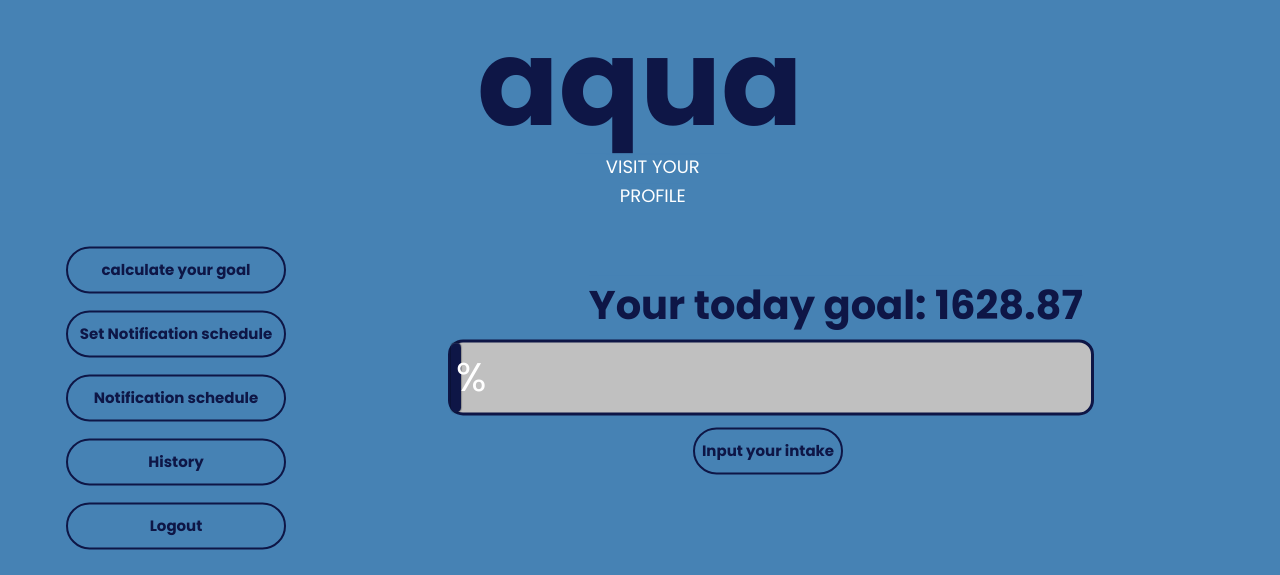
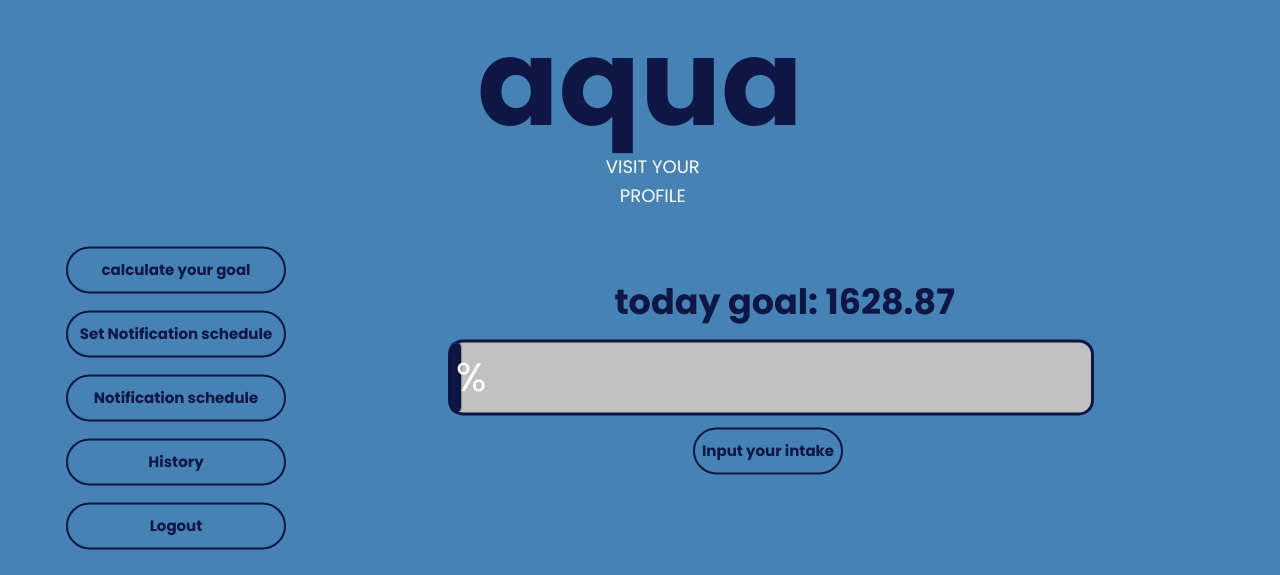
Before and after one commit to Aquaholic-ISP/Aquaholic, a Django app: page /aquaholic/ in a window 1280 px wide. Shown: the part 109-684 px from the top of the page. Run offline with Django 4.2, Linux system fonts and the light colour scheme; a user stored in the database is signed in; data comes from the database, SQL or seed files in the repository; some libraries are stand-ins or nearby versions.

Commit message:
adjust goal

```diff
--- a/aquaholic/static/aquaholic/style.css
+++ b/aquaholic/static/aquaholic/style.css
@@ -320,10 +320,10 @@
 
 .goal {
     position: absolute;
-    margin-left: 46%;
+    margin-left: 48%;
     margin-top: 5%;
 }
 
-.goal h2{
-    font-size: 40px;
+.goal h5{
+    font-size: 35px;
 }
--- a/aquaholic/templates/aquaholic/home.html
+++ b/aquaholic/templates/aquaholic/home.html
@@ -66,7 +66,7 @@
         </div>
 
         <div class="goal">
-            <h2>Your today goal: {{goal}}</h2>
+            <h5>today goal: {{goal}} </h5>
         </div>
 
         <div class="wrap-contain">
```
